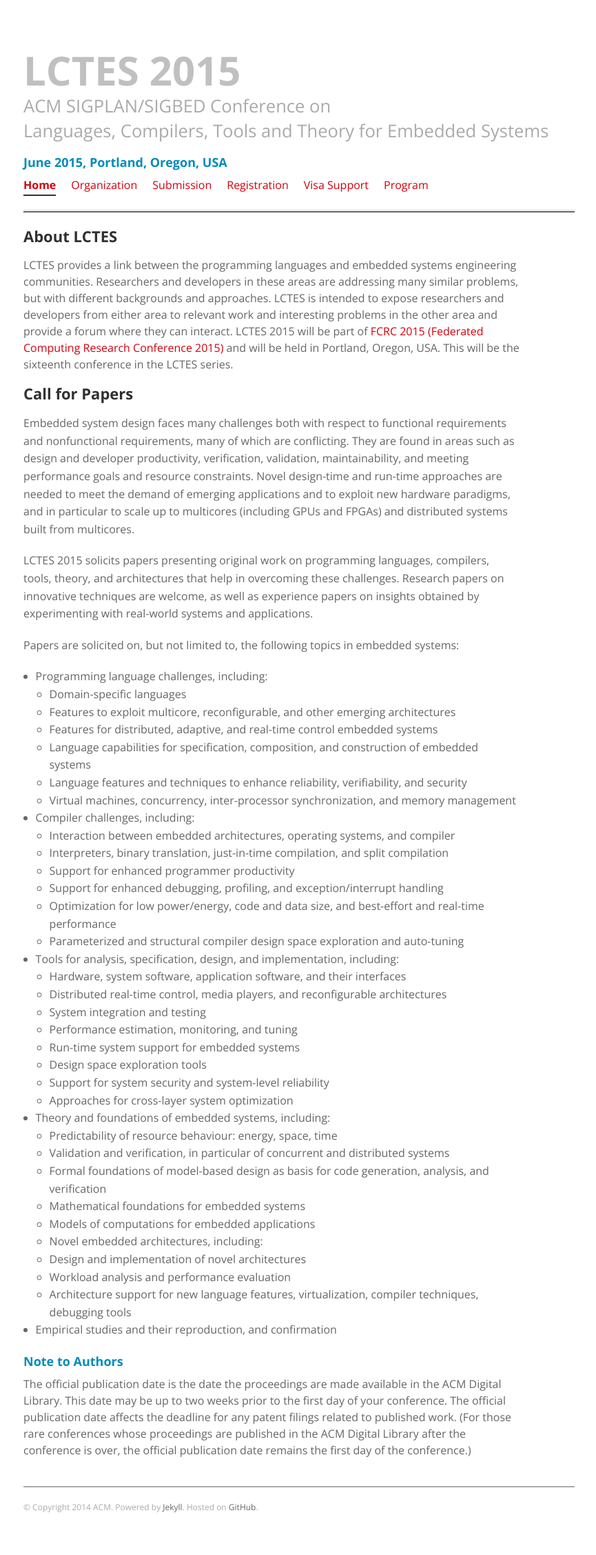
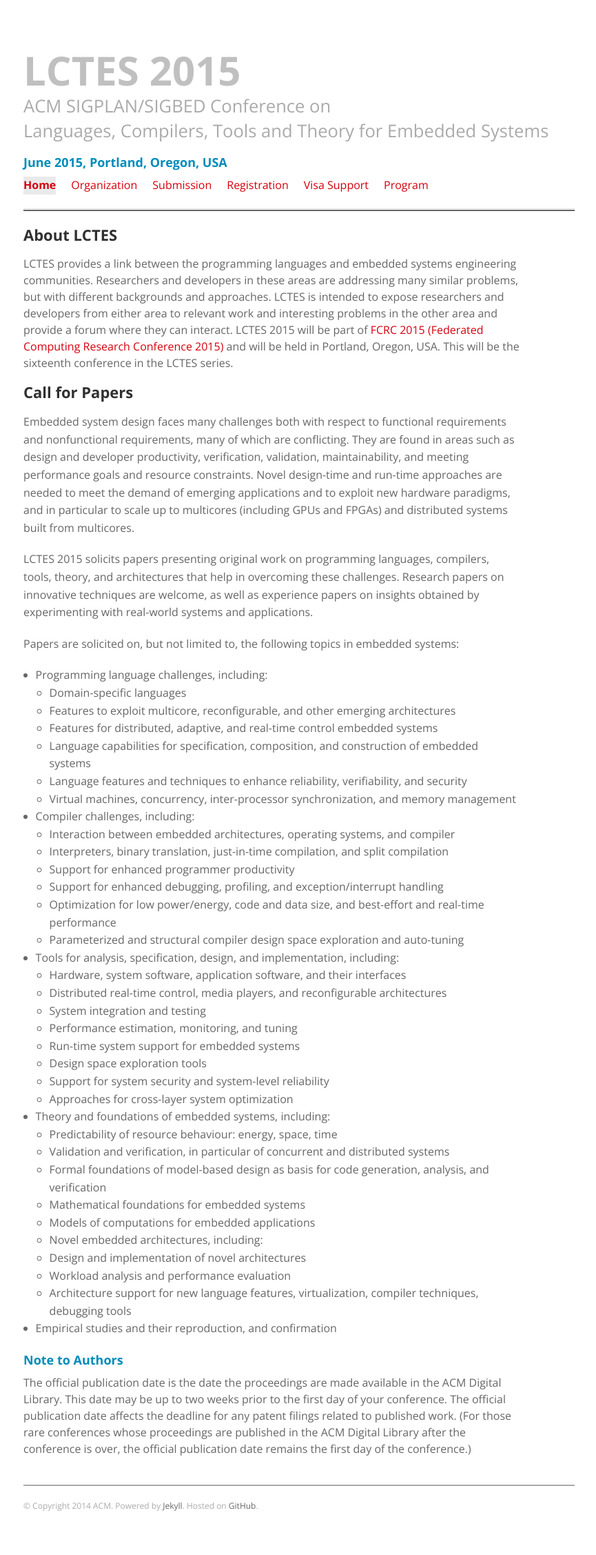
Before and after one commit to GSathish/lctes2015, a Jekyll site: the page built from index.html, in a window 1280 px wide. Shown: the whole page at 69% size, without its empty margins (26-891 px from the left). Built offline with Jekyll 4.4.1, drawn with Linux system fonts in a browser that asks for light colours.

Commit message:
Update stylesheet.css

```diff
--- a/stylesheets/stylesheet.css
+++ b/stylesheets/stylesheet.css
@@ -171,7 +171,8 @@ header h2 {
 
 nav .active {
   font-weight: bold;
-  border-bottom: 2px solid #333;
+  /* border-bottom: 2px solid #333; */
+  background: #eaeaea;
 }
 
 /* #Footer
```
